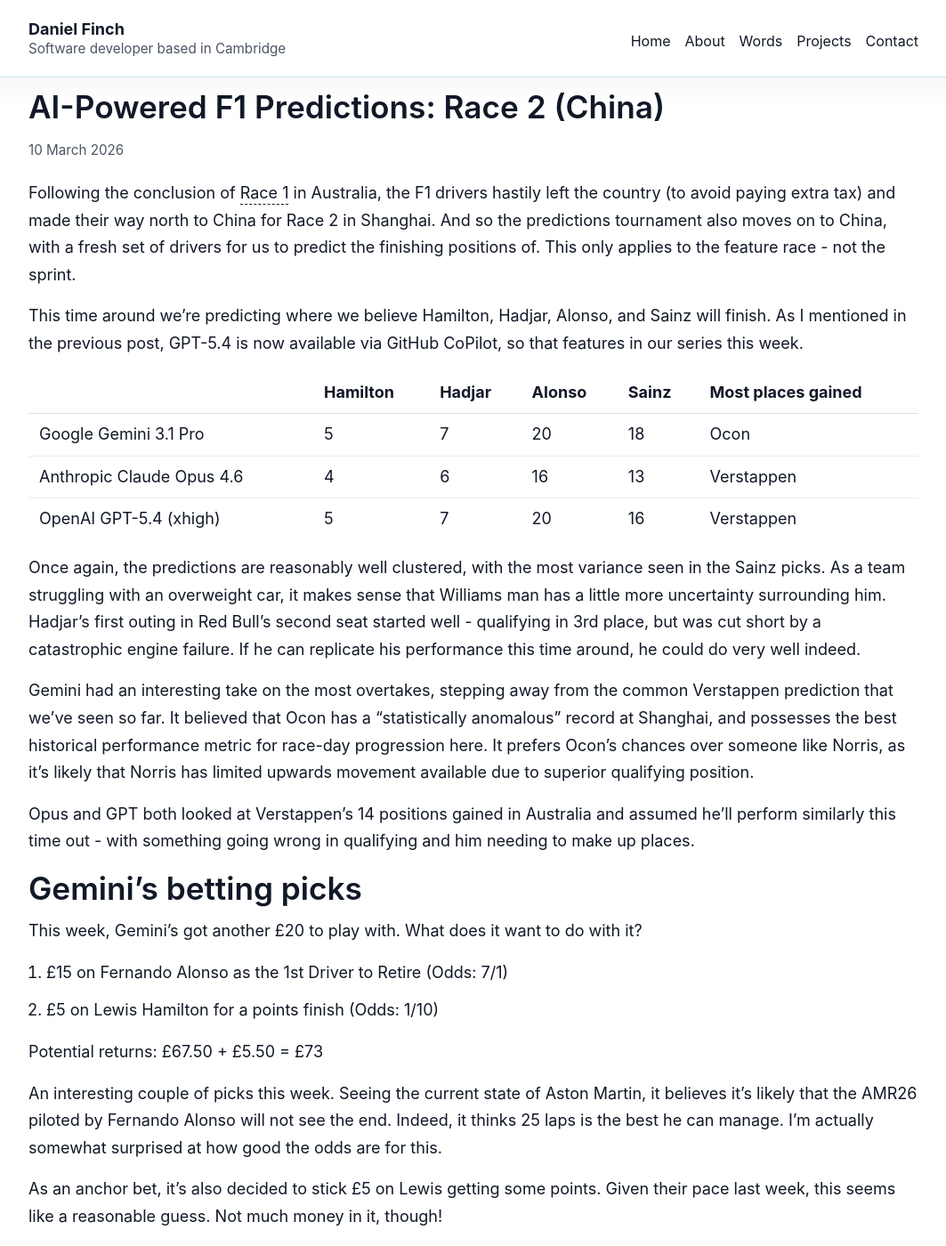
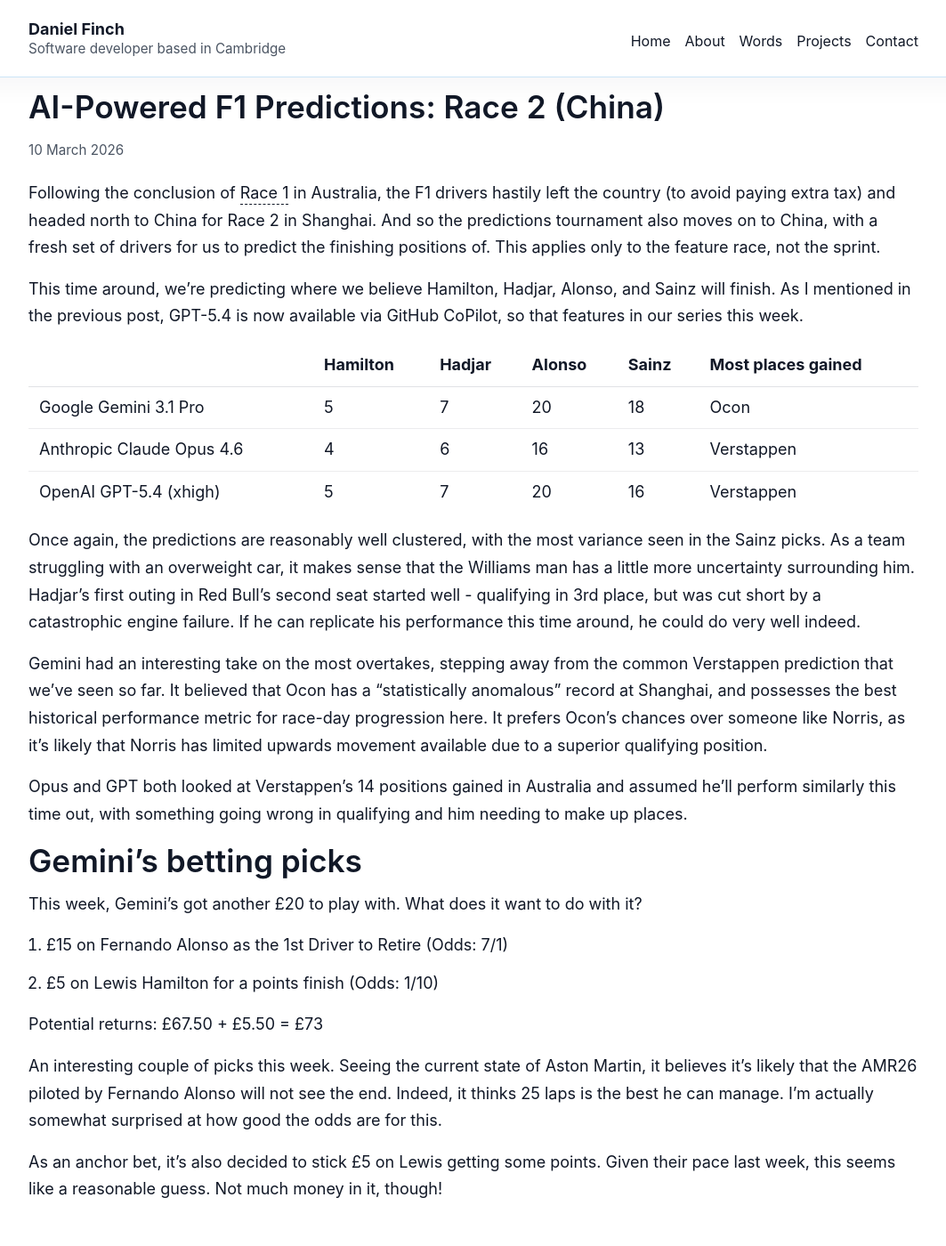
Before and after one commit to danielsamuels/danielsamuels.github.io, a Jekyll site: the page built from _posts/2026-03-10-race-2-predictions.md, in a window 1280 px wide and 1400 px high. Shown: the whole window at 89% size, without its empty margins (108-1171 px from the left). Built offline with Jekyll 4.4.1, drawn with Linux system fonts in a browser that asks for light colours.

Commit message:
Wording tweaks

```diff
--- a/_posts/2026-03-10-race-2-predictions.md
+++ b/_posts/2026-03-10-race-2-predictions.md
@@ -1,9 +1,9 @@
 ---
 title: "AI-Powered F1 Predictions: Race 2 (China)"
 ---
-Following the conclusion of [Race 1]([[2026-03-08-race-1-results]]) in Australia, the F1 drivers hastily left the country (to avoid paying extra tax) and made their way north to China for Race 2 in Shanghai. And so the predictions tournament also moves on to China, with a fresh set of drivers for us to predict the finishing positions of. This only applies to the feature race - not the sprint.
+Following the conclusion of [Race 1]([[2026-03-08-race-1-results]]) in Australia, the F1 drivers hastily left the country (to avoid paying extra tax) and headed north to China for Race 2 in Shanghai. And so the predictions tournament also moves on to China, with a fresh set of drivers for us to predict the finishing positions of. This applies only to the feature race, not the sprint.
 
-This time around we're predicting where we believe Hamilton, Hadjar, Alonso, and Sainz will finish. As I mentioned in the previous post, GPT-5.4 is now available via GitHub CoPilot, so that features in our series this week.
+This time around, we're predicting where we believe Hamilton, Hadjar, Alonso, and Sainz will finish. As I mentioned in the previous post, GPT-5.4 is now available via GitHub CoPilot, so that features in our series this week.
 
 |                           | Hamilton | Hadjar | Alonso | Sainz | Most places gained |
 | ------------------------- | -------- | ------ | ------ | ----- | ------------------ |
@@ -11,11 +11,11 @@
 | Anthropic Claude Opus 4.6 | 4        | 6      | 16     | 13    | Verstappen         |
 | OpenAI GPT-5.4 (xhigh)    | 5        | 7      | 20     | 16    | Verstappen         |
 
-Once again, the predictions are reasonably well clustered, with the most variance seen in the Sainz picks. As a team struggling with an overweight car, it makes sense that Williams man has a little more uncertainty surrounding him. Hadjar's first outing in Red Bull's second seat started well - qualifying in 3rd place, but was cut short by a catastrophic engine failure. If he can replicate his performance this time around, he could do very well indeed.
+Once again, the predictions are reasonably well clustered, with the most variance seen in the Sainz picks. As a team struggling with an overweight car, it makes sense that the Williams man has a little more uncertainty surrounding him. Hadjar's first outing in Red Bull's second seat started well - qualifying in 3rd place, but was cut short by a catastrophic engine failure. If he can replicate his performance this time around, he could do very well indeed.
 
-Gemini had an interesting take on the most overtakes, stepping away from the common Verstappen prediction that we've seen so far. It believed that Ocon has a "statistically anomalous" record at Shanghai, and possesses the best historical performance metric for race-day progression here. It prefers Ocon's chances over someone like Norris, as it's likely that Norris has limited upwards movement available due to superior qualifying position.
+Gemini had an interesting take on the most overtakes, stepping away from the common Verstappen prediction that we've seen so far. It believed that Ocon has a "statistically anomalous" record at Shanghai, and possesses the best historical performance metric for race-day progression here. It prefers Ocon's chances over someone like Norris, as it's likely that Norris has limited upwards movement available due to a superior qualifying position.
 
-Opus and GPT both looked at Verstappen's 14 positions gained in Australia and assumed he'll perform similarly this time out - with something going wrong in qualifying and him needing to make up places.
+Opus and GPT both looked at Verstappen's 14 positions gained in Australia and assumed he'll perform similarly this time out, with something going wrong in qualifying and him needing to make up places.
 
 ## Gemini's betting picks
 
```
